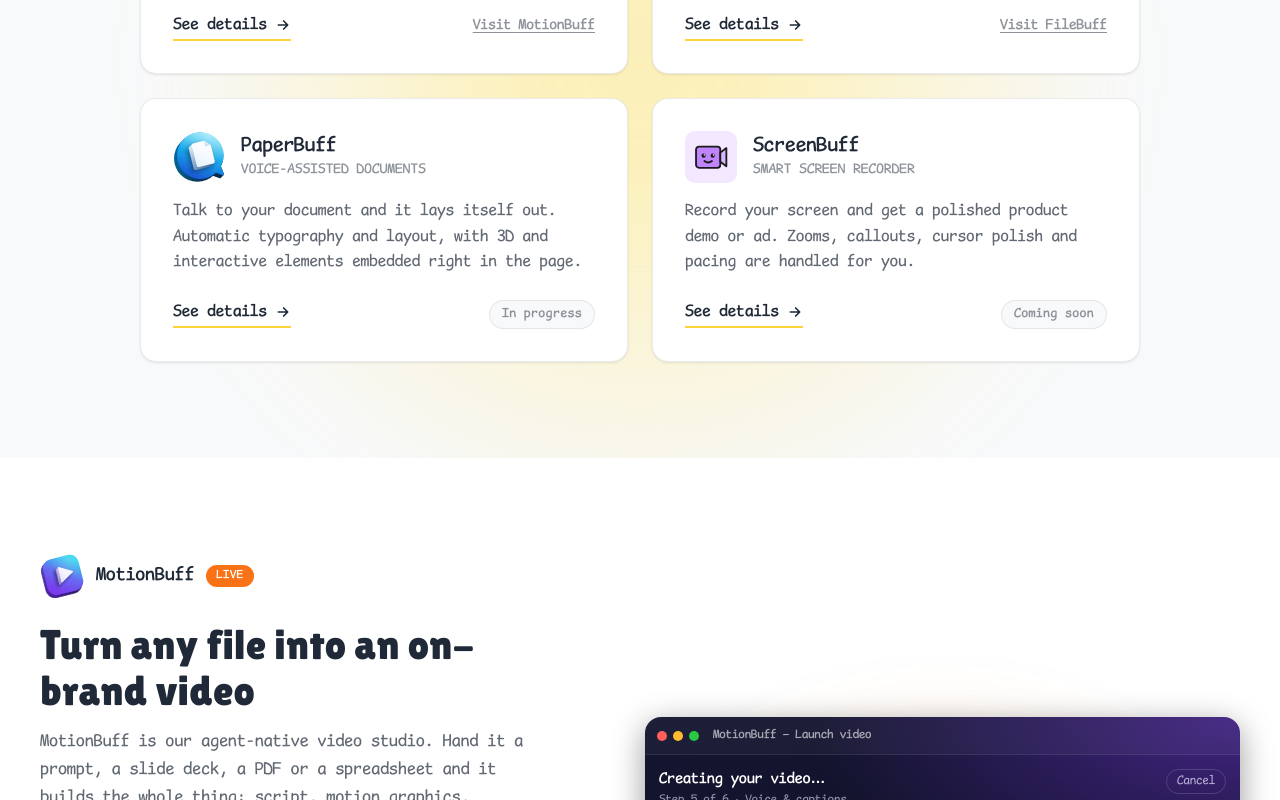
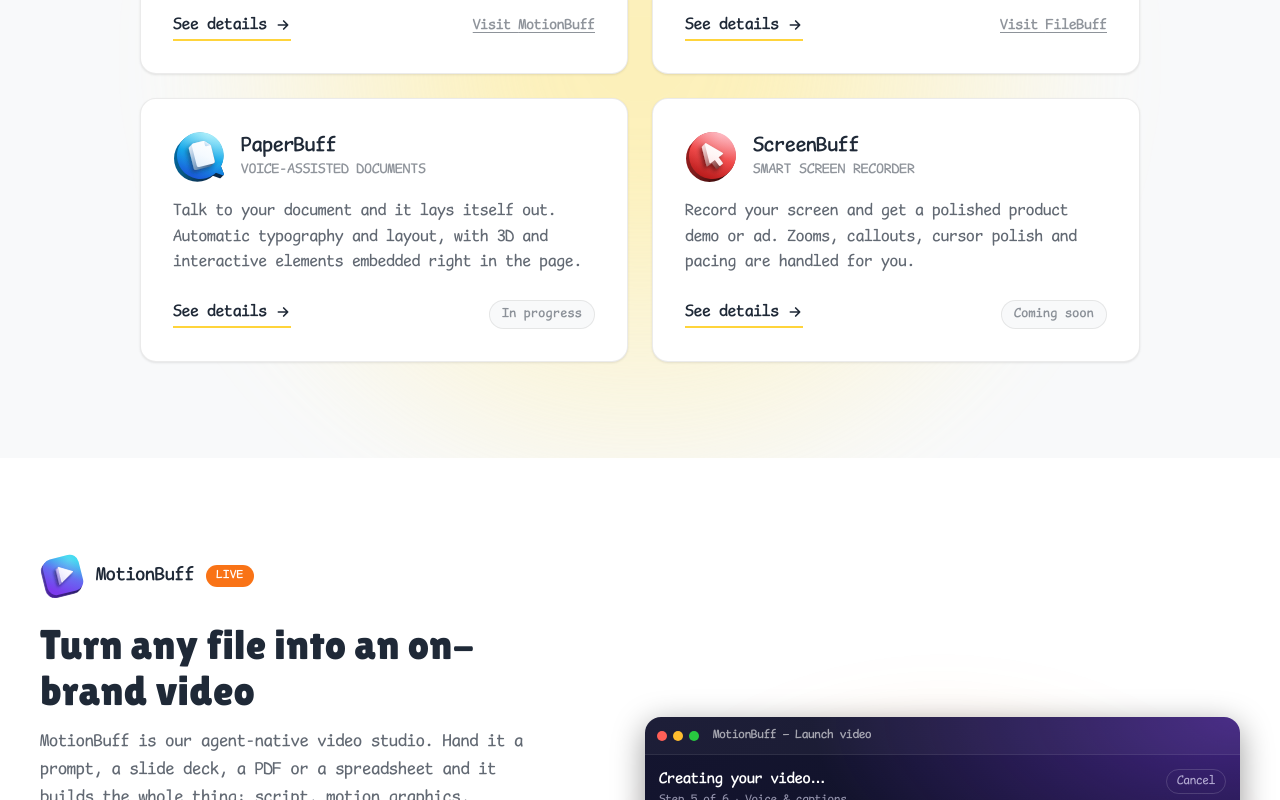
Before and after one commit to dieharders/homebrew-ai-website, a Next.js app: page / in a window 1280 px wide. Shown: the part 1640-2440 px from the top of the page. Built offline with nearby package versions, Linux system fonts and the light colour scheme.

Commit message:
add screenbuff icon

```diff
--- a/components/AppIcons.tsx
+++ b/components/AppIcons.tsx
@@ -1,34 +1,20 @@
 /**
- * Icons for the OpenBrew app suite. Apps with a finished 3D mark load it from
- * public/icons/ (see MarkImage); the rest are still the inline-SVG mascots,
- * which stay crisp at any size and ship in the server-rendered HTML alongside
- * the app links.
+ * Icons for the OpenBrew app suite: each app's 3D mark, loaded from
+ * public/icons/.
  */
-
-const INK = "#1a1a1a";
 
 export type AppIconProps = { className?: string; title?: string };
 
-const svgProps = {
-  viewBox: "0 0 24 24",
-  width: "70%",
-  height: "70%",
-} as const;
-
 /**
- * These icons sit next to their app's name, so by default they're decorative
- * and hidden from assistive tech. A caller that passes a `title` wants it
- * announced instead — `role="img"` plus the `<title>` child names the icon.
- */
-const a11yProps = (title?: string) =>
-  title ? ({ role: "img" } as const) : ({ "aria-hidden": true } as const);
-
-/**
- * An app's real 3D mark from public/icons/. Loaded as an image rather than
- * inlined: the SVGs define gradient ids, and inlining one in several places at
- * once (header menu, suite card, spotlight) would duplicate them, and gradients
+ * An app's 3D mark from public/icons/. Loaded as an image rather than inlined:
+ * the SVGs define gradient ids, and inlining one in several places at once
+ * (header menu, suite card, spotlight) would duplicate them, and gradients
  * defined inside the hidden header menu can fail to paint. Each mark is its own
- * tile, so it fills the icon box instead of sitting at 70%.
+ * tile, so it fills the icon box.
+ *
+ * The marks sit next to their app's name, so by default they're decorative and
+ * hidden from assistive tech. A caller that passes a `title` wants it announced
+ * instead, as the image's alt text.
  */
 function MarkImage({ src, ...p }: AppIconProps & { src: string }) {
   return (
@@ -49,46 +35,9 @@ export function FileBuffIcon(p: AppIconProps) {
   return <MarkImage src="/icons/filebuff.svg" {...p} />;
 }
 
+/** ScreenBuff's mark: an extruded arrow cursor on a red recording dot. */
 export function ScreenBuffIcon(p: AppIconProps) {
-  return (
-    <svg {...svgProps} className={p.className} {...a11yProps(p.title)}>
-      {p.title && <title>{p.title}</title>}
-      {/* Screen body */}
-      <rect
-        x="2"
-        y="5"
-        width="16"
-        height="14"
-        rx="2"
-        fill="#c084fc"
-        stroke={INK}
-        strokeWidth="1.2"
-        strokeLinejoin="round"
-      />
-      {/* Lens */}
-      <path
-        d="M18 9l4-3v12l-4-3V9z"
-        fill="#d8b4fe"
-        stroke={INK}
-        strokeWidth="1.2"
-        strokeLinejoin="round"
-      />
-      {/* Eyes */}
-      <circle cx="7" cy="11" r="1.4" fill={INK} />
-      <circle cx="13" cy="11" r="1.4" fill={INK} />
-      {/* Eye shine */}
-      <circle cx="7.5" cy="10.5" r="0.5" fill="white" />
-      <circle cx="13.5" cy="10.5" r="0.5" fill="white" />
-      {/* Smile */}
-      <path
-        d="M7.5 14.5Q10 16.5 12.5 14.5"
-        fill="none"
-        stroke={INK}
-        strokeWidth="1.2"
-        strokeLinecap="round"
-      />
-    </svg>
-  );
+  return <MarkImage src="/icons/screenbuff.svg" {...p} />;
 }
 
 /** MotionBuff's mark (the same design source as its favicon). */
--- a/data/apps.tsx
+++ b/data/apps.tsx
@@ -212,7 +212,8 @@ export const APPS: T_App[] = [
     platforms: "Coming soon · desktop",
     status: "soon",
     icon: <ScreenBuffIcon />,
-    iconBg: "bg-purple-100",
+    // The mark is a full tile of its own, so no tinted backing.
+    iconBg: "bg-transparent",
     accent: "#9333ea",
     comingSoon: true,
   },
```
Also changed, not shown: public/icons/screenbuff.svg (added).
